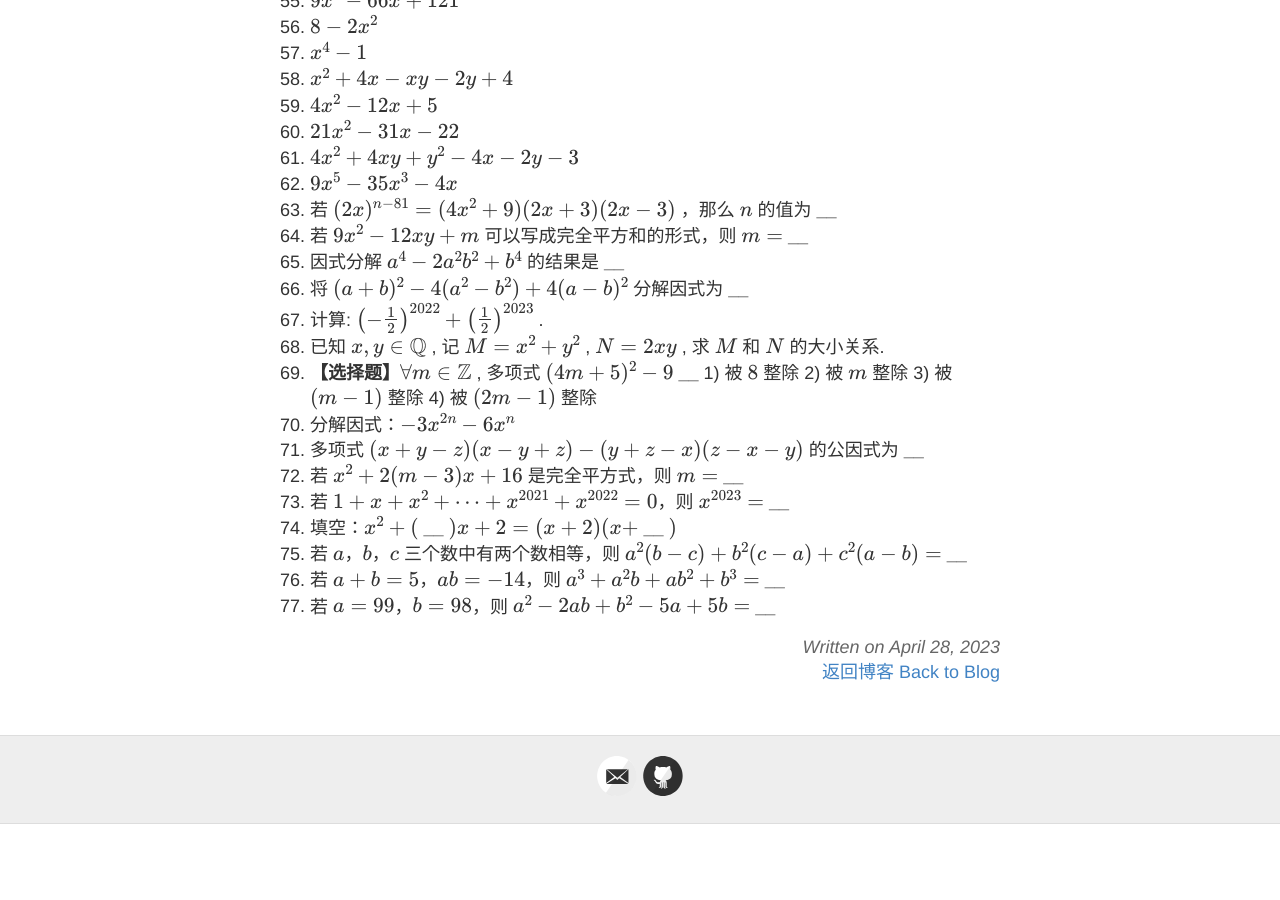
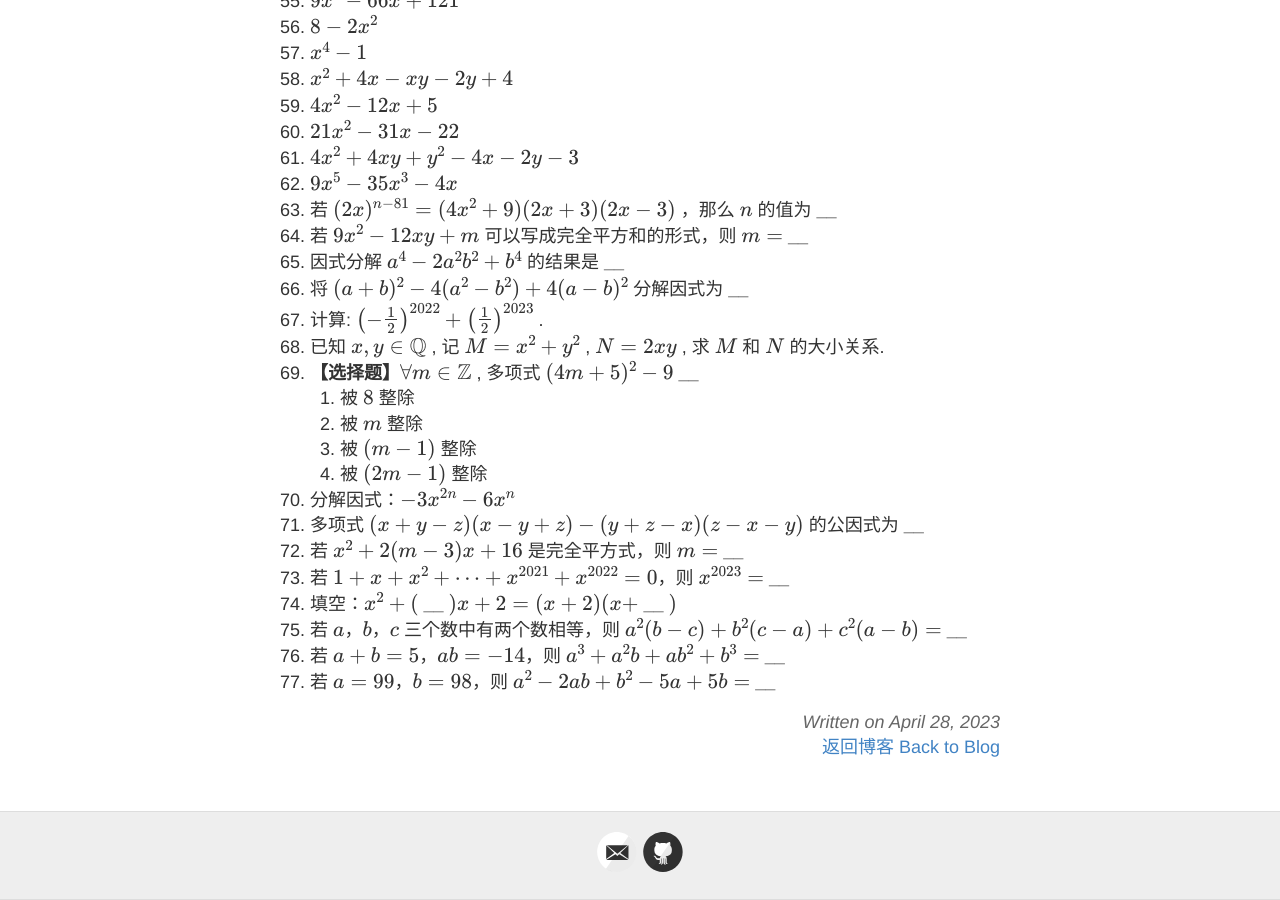
Before and after one commit to xieyuen/blog.github.io, a Jekyll site: the page built from _posts/2023-4-28-Factorization.md, in a window 1280 px wide and 900 px high, scrolled down 1683 px. Built offline with Jekyll 4.4.1, drawn with Linux system fonts in a browser that asks for light colours; before the commit the page ends 2507 px from its top, so only the background shows below that.

Commit message:
Update 2023-4-28-Factorization.md

```diff
--- a/_posts/2023-4-28-Factorization.md
+++ b/_posts/2023-4-28-Factorization.md
@@ -75,10 +75,10 @@ permalink: /posts/2023/4/28/factorization
 67. 计算: $ \left ( - \frac { 1 } { 2 } \right ) ^ { 2022 } + \left ( \frac { 1 } { 2 } \right ) ^ { 2023 } $ .
 68. 已知 $ x , y \in \mathbb { Q } $ , 记 $ M = x ^ { 2 } + y ^ { 2 } $ , $ N = 2 x y $ , 求 $M$ 和 $N$ 的大小关系.
 69. **【选择题】**$ \forall m \in \mathbb { Z } $ , 多项式 $ ( 4 m + 5 ) ^ { 2 } - 9 $ ______
-    1) 被 $8$ 整除
-    2) 被 $m$ 整除
-    3) 被 $ ( m - 1 ) $ 整除
-    4) 被 $ ( 2 m - 1 ) $ 整除
+    1. 被 $8$ 整除
+    2. 被 $m$ 整除
+    3. 被 $ ( m - 1 ) $ 整除
+    4. 被 $ ( 2 m - 1 ) $ 整除
 70. 分解因式：$ - 3 x ^ { 2 n } - 6 x ^ { n } $
 71. 多项式 $ ( x + y - z ) ( x - y + z ) - ( y + z - x ) ( z - x - y ) $ 的公因式为 ______
 72. 若 $ x ^ { 2 } + 2 ( m - 3 ) x + 16 $ 是完全平方式，则 $ m = $ ______
```
